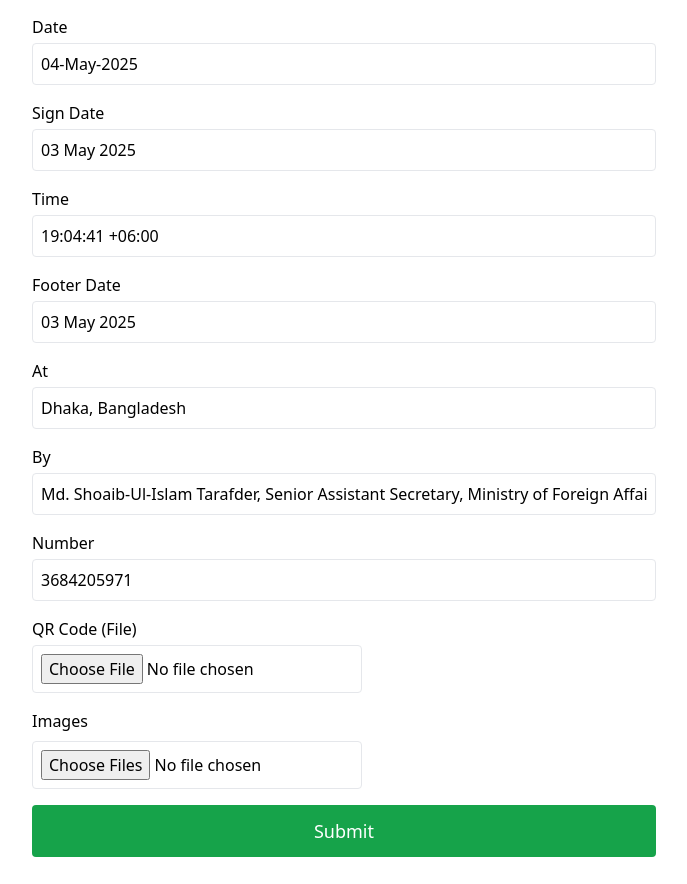
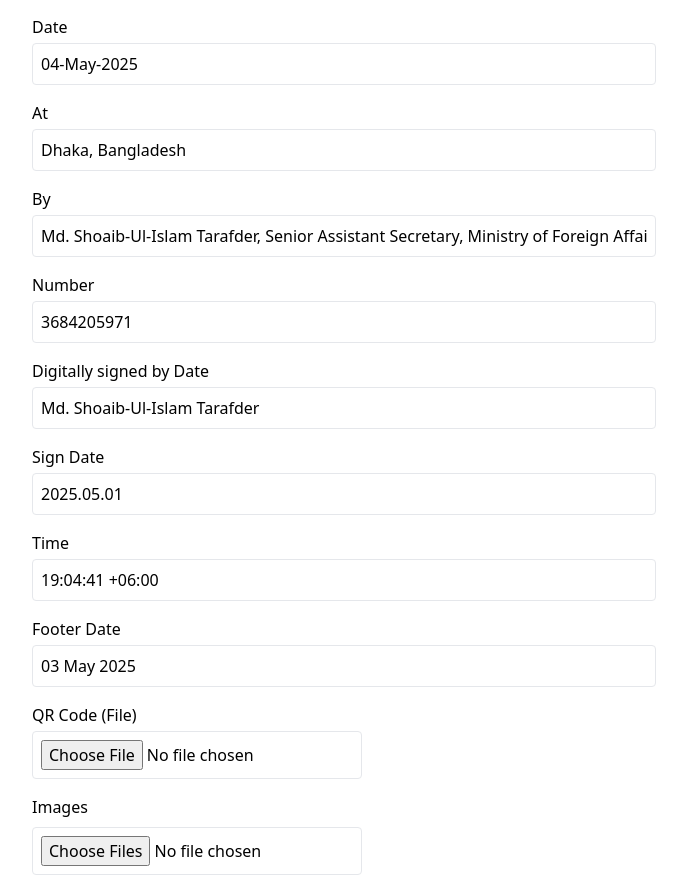
Before and after one commit to Randomtanvir/apostille_gov, a Next.js app: page /dashboard/add in a window 1280 px wide. Shown: the part 548-1432 px from the top of the page, without its empty margins (296-983 px from the left). Built offline with nearby package versions, Linux system fonts and the light colour scheme.

Commit message:
add one fild and update sign field

```diff
--- a/app/api/application/[id]/route.js
+++ b/app/api/application/[id]/route.js
@@ -125,6 +125,8 @@ export async function PATCH(request, { params }) {
         at: body.get("at") || existingApplication.at,
         by: body.get("by") || existingApplication.by,
         number: body.get("number") || existingApplication.number,
+        digitallySigned:
+          body.get("digitallySigned") || existingApplication.digitallySigned,
         QRcode: QRcodeUrl,
         image: imageArray,
       };
--- a/app/api/application/route.js
+++ b/app/api/application/route.js
@@ -40,6 +40,7 @@ export async function POST(request) {
       at: body.get("at") || "",
       by: body.get("by") || "",
       number: body.get("number") || "",
+      digitallySigned: body.get("digitallySigned") || "",
       QRcode: QRcodeUrl, // if no QR uploaded, remains empty string
       image: imageArray, // if no images, empty array
     };
--- a/app/application-details/[seriel]/_components/Apostillel.jsx
+++ b/app/application-details/[seriel]/_components/Apostillel.jsx
@@ -127,12 +127,12 @@ const Apostillel = ({ application }) => {
           </div>
 
           <div className="mt-20 ml-20 font-bold text-xs text-gray-500">
-            <p>Digitally signed by Md.</p>
-            <p>Shaath-Ul-Islam Tarafder</p>
+            <p>Digitally signed by</p>
+            <p>{application?.digitallySigned}</p>
             <p>
-              Date: <span className="font-sans">2025.05.01</span>
+              Date: <span className="font-sans">{application?.signDate}</span>
             </p>
-            <p className="font-sans">19:04:41 +06:00</p>
+            <p className="font-sans">{application?.time}</p>
             <p>Reason: Document</p>
             <p>Signing</p>
             <p>Location: Dhaka, BD</p>
--- a/app/dashboard/_components/ApplicationForm.jsx
+++ b/app/dashboard/_components/ApplicationForm.jsx
@@ -16,12 +16,13 @@ export default function ApplicationForm({
       capacity: "Muslim Marriage Register",
       stamp: "Jatrabari,Dhaka",
       date: "04-May-2025",
-      signDate: "03 May 2025",
+      signDate: "2025.05.01",
       time: "19:04:41 +06:00",
       footerDate: "03 May 2025",
       at: "Dhaka, Bangladesh",
       by: "Md. Shoaib-Ul-Islam Tarafder, Senior Assistant Secretary, Ministry of Foreign Affairs",
       number: "3684205971",
+      digitallySigned: "Md. Shoaib-Ul-Islam Tarafder",
       QRcode: null,
       images: [],
     },
@@ -44,6 +45,7 @@ export default function ApplicationForm({
         at: application.at || "",
         by: application.by || "",
         number: application.number || "",
+        digitallySigned: application.digitallySigned || "",
         QRcode: null,
         images: [],
       });
@@ -56,12 +58,13 @@ export default function ApplicationForm({
     { name: "capacity", label: "Capacity" },
     { name: "stamp", label: "Stamp" },
     { name: "date", label: "Date" },
+    { name: "at", label: "At" },
+    { name: "by", label: "By" },
+    { name: "number", label: "Number" },
+    { name: "digitallySigned", label: "Digitally signed by Date" },
     { name: "signDate", label: "Sign Date" },
     { name: "time", label: "Time" },
     { name: "footerDate", label: "Footer Date" },
-    { name: "at", label: "At" },
-    { name: "by", label: "By" },
-    { name: "number", label: "Number" },
   ];
 
   const onSubmit = async (data) => {
--- a/model/data.model.js
+++ b/model/data.model.js
@@ -15,6 +15,7 @@ const ApplicationSchema = new Schema(
     at: { type: String },
     by: { type: String },
     number: { type: String },
+    digitallySigned: { type: String },
     status: { type: Boolean, default: false }, // true for approved, false for pending
   },
   {
```
